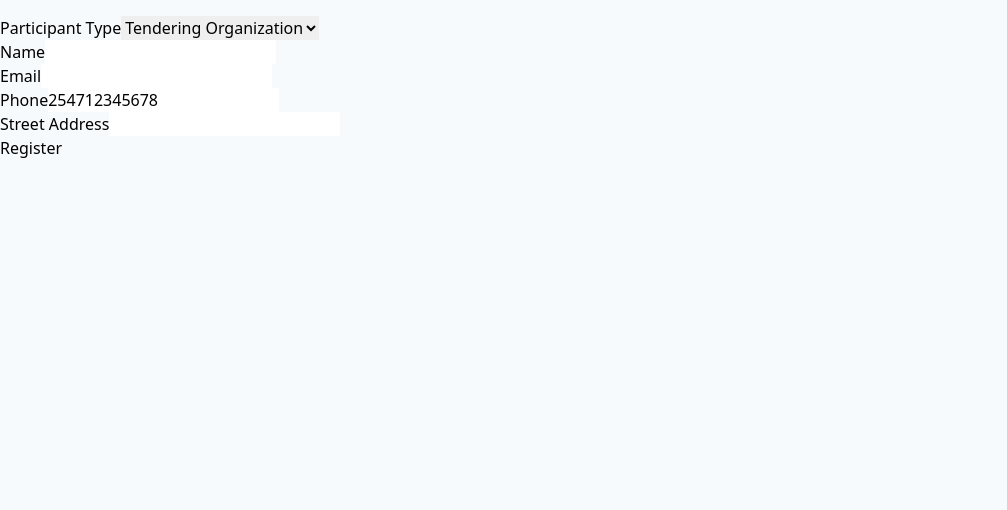
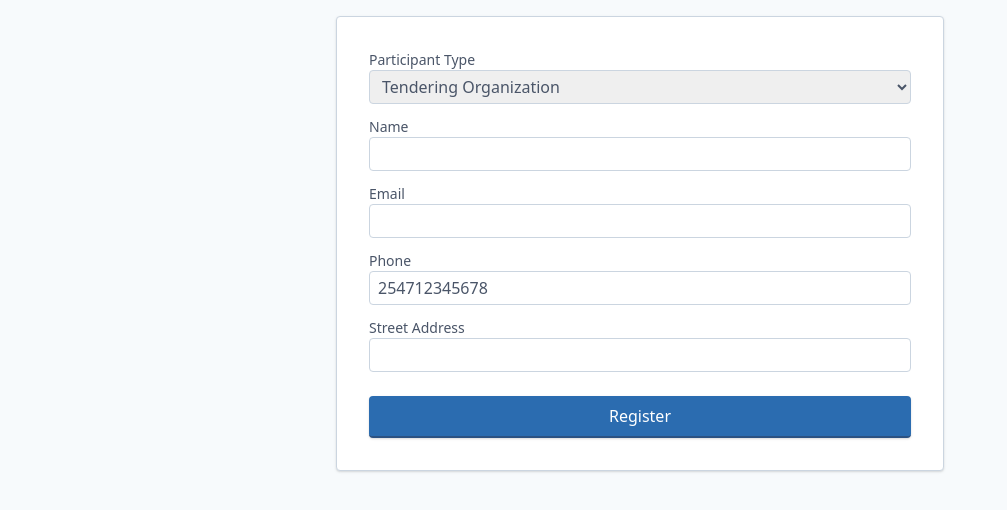
Before and after one commit to MarkNjunge/blockchain-tendering-frontend, a Nuxt app: page /register in a window 1280 px wide. Shown: the top 510 px of the page, without its empty margins (0-1007 px from the left). Built offline with nearby package versions, Linux system fonts and the light colour scheme.

Commit message:
Update register UI

```diff
--- a/assets/style/main.scss
+++ b/assets/style/main.scss
@@ -89,3 +89,15 @@
     @apply shadow-lg;
   }
 }
+
+.btn-secondary {
+  @apply p-2 border border-blue-800 text-blue-800 rounded;
+
+  &:hover {
+    @apply bg-blue-100;
+  }
+}
+
+.w-fit {
+  width: fit-content;
+}
--- a/pages/register.vue
+++ b/pages/register.vue
@@ -1,40 +1,62 @@
 <template>
-  <div>
-    <form @submit="onSubmit">
-      <div class>
-        <label for="participantType">Participant Type</label>
-        <select name="participantType" id="participantType" v-model="participantType">
+  <div class="container mx-auto px-4 xl:w-1/2 md:w-4/5">
+    <form @submit="onSubmit" class="card" v-if="!downloadToken">
+      <div class="input-group">
+        <label for="participantType" class="input-label">Participant Type</label>
+        <select
+          name="participantType"
+          id="participantType"
+          v-model="participantType"
+          class="input-field"
+        >
           <option value="TenderingOrganization">Tendering Organization</option>
           <option value="TenderBidder">Tender Bidder</option>
         </select>
       </div>
-      <div class>
-        <label for="name">Name</label>
-        <input type="text" name="name" id="name" v-model="name" required />
+      <div class="mt-3 input-group">
+        <label for="name" class="input-label">Name</label>
+        <input type="text" name="name" id="name" v-model="name" class="input-field" required />
       </div>
-      <div class v-if="participantType == 'TenderBidder'">
-        <label for="companyRegNo">Company Registration Number</label>
-        <input type="text" name="companyRegNo" id="companyRegNo" v-model="companyRegNo" required />
+      <div v-if="participantType == 'TenderBidder'" class="mt-3 input-group">
+        <label for="companyRegNo" class="input-label">Company Registration Number</label>
+        <input
+          type="text"
+          name="companyRegNo"
+          id="companyRegNo"
+          v-model="companyRegNo"
+          class="input-field"
+          required
+        />
       </div>
-      <div class>
-        <label for="email">Email</label>
-        <input type="email" name="email" id="email" v-model="email" required />
+      <div class="mt-3 input-group">
+        <label for="email" class="input-label">Email</label>
+        <input type="email" name="email" id="email" v-model="email" class="input-field" required />
       </div>
-      <div class>
-        <label for="phone">Phone</label>
-        <input type="number" name="phone" id="phone" v-model="phone" required />
+      <div class="mt-3 input-group">
+        <label for="phone" class="input-label">Phone</label>
+        <input type="number" name="phone" id="phone" v-model="phone" class="input-field" required />
       </div>
-      <div class>
-        <label for="streetAddress">Street Address</label>
-        <input type="text" name="streetAddress" id="streetAddress" v-model="streetAddress" required />
+      <div class="mt-3 input-group">
+        <label for="streetAddress" class="input-label">Street Address</label>
+        <input
+          type="text"
+          name="streetAddress"
+          id="streetAddress"
+          v-model="streetAddress"
+          class="input-field"
+          required
+        />
       </div>
-      <button type="submit">Register</button>
+      <button type="submit" class="btn mt-6 w-full">Register</button>
     </form>
-    <div v-if="downloadToken">
-      <p>Registration successfull!</p>
-      <p>The download for your authentication card should start automatically.</p>
-      <p>Click here to download again</p>
-      <button @click="downloadCard">Download</button>
+    <div v-if="downloadToken" class="card flex flex-col items-center">
+      <p class="text-3xl font-bold">Registration successfull!</p>
+      <p class="mt-4">The download for your authentication card should start automatically.</p>
+      <p class>Click here to download again</p>
+      <button @click="downloadCard" class="mt-2 btn-secondary inline-block w-fit">Download</button>
+      <nuxt-link to="/login">
+        <button class="mt-6 btn">Proceed to login</button>
+      </nuxt-link>
     </div>
   </div>
 </template>
```
